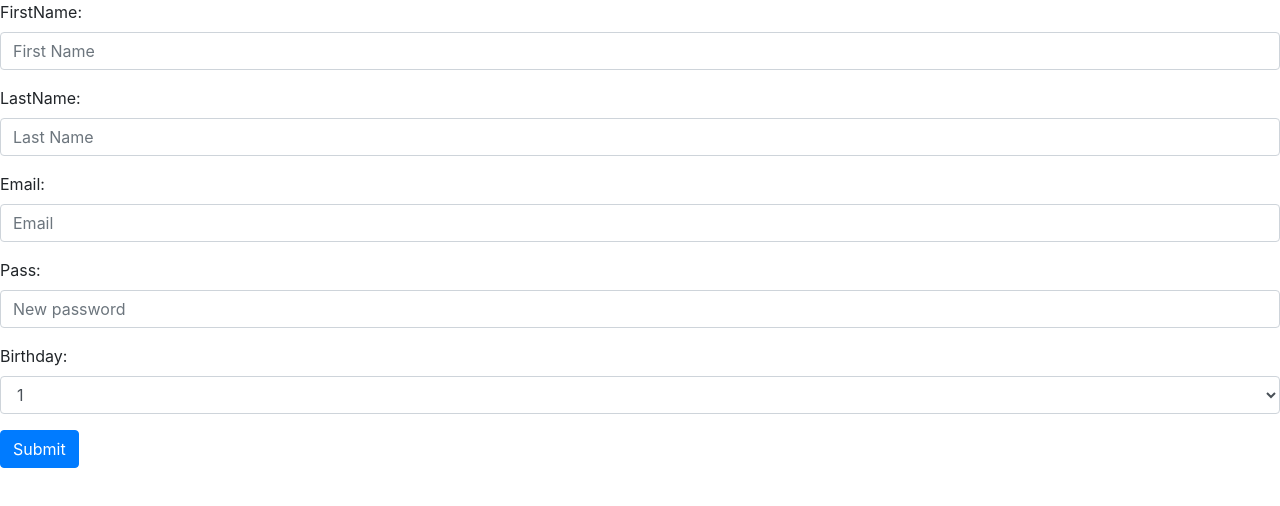
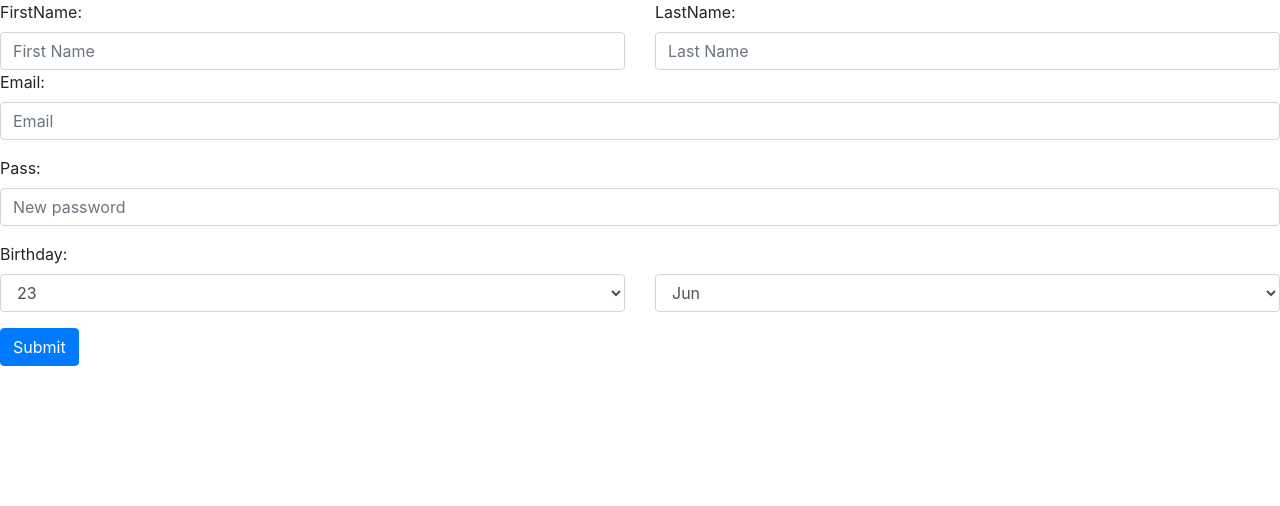
Before and after one commit to ducquang2/fb-form, a React (Vite) app: page / in a window 1280 px wide. Shown: the top 506 px of the page. Built offline with nearby package versions, Linux system fonts and the light colour scheme.

Commit message:
almost-done-signup

```diff
--- a/src/components/Signup.js
+++ b/src/components/Signup.js
@@ -1,5 +1,5 @@
 import React, { Component } from "react";
-import { Form, Button } from "react-bootstrap";
+import { Form, Button, Row, Col, FormGroup } from "react-bootstrap";
 
 export default class SignUp extends Component {
     constructor(props) {
@@ -9,7 +9,9 @@ export default class SignUp extends Component {
             fname: "",
             email: "",
             password: "",
-            birth: 1,
+            birthday: 23,
+            birthmonth: "Jun",
+            birthyear: 2000,
         };
 
         this.handleInputChange = this.handleInputChange.bind(this);
@@ -28,7 +30,7 @@ export default class SignUp extends Component {
 
 
     handleSubmit(event) {
-        alert('A name was submitted: ' + this.state.fname + " " + this.state.lname + ' Pass: ' + this.state.password + " Email: " + this.state.email);
+        alert('A name was submitted: ' + this.state.fname + " " + this.state.lname + ' Pass: ' + this.state.password + " Email: " + this.state.email + " Birthday: " + this.state.birthmonth + " " + this.state.birthday );
         event.preventDefault();
     }
 
@@ -36,24 +38,25 @@ export default class SignUp extends Component {
         return (
             <Form onSubmit={this.handleSubmit}>
                 <Form.Group >
+                    <Row>
+                        <Col>
                             <Form.Label>FirstName:</Form.Label>
                             <Form.Control
                                 name="fname"
                                 type="text"
                                 value={this.state.fname}
                                 onChange={this.handleInputChange} placeholder="First Name" />
-                </Form.Group>
-
-                <Form.Group >
+                        </Col>
+                        <Col>
                             <Form.Label>LastName:</Form.Label>
                             <Form.Control
                                 name="lname"
                                 type="text"
                                 value={this.state.lname}
                                 onChange={this.handleInputChange} placeholder="Last Name" />
-                </Form.Group>
-
-                <Form.Group >
+                        </Col>
+                    </Row>
+                    <Form.Group>
                         <Form.Label>Email:</Form.Label>
                         <Form.Control
                             name="email"
@@ -61,8 +64,7 @@ export default class SignUp extends Component {
                             value={this.state.email}
                             onChange={this.handleInputChange} placeholder="Email" />
                     </Form.Group>
-
-                <Form.Group >
+                    <Form.Group>
                         <Form.Label>Pass:</Form.Label>
                         <Form.Control
                             name="password"
@@ -70,18 +72,62 @@ export default class SignUp extends Component {
                             value={this.state.password}
                             onChange={this.handleInputChange} placeholder="New password" />
                     </Form.Group>
-
-                <Form.Group >
+                </Form.Group>
+                <Form.Group>
                     <Form.Label>Birthday:</Form.Label>
+                    <Row>
+                        <Col>
                             <Form.Control
-                        name="birth"
+                                name="birthday"
                                 as="select"
-                        value={this.state.birth}
+                                value={this.state.birthday}
                                 onChange={this.handleInputChange}>
                                 <option>1</option>
                                 <option>2</option>
                                 <option>3</option>
+                                <option>4</option>
+                                <option>5</option>
+                                <option>6</option>
+                                <option>7</option>
+                                <option>8</option>
+                                <option>9</option>
+                                <option>10</option>
+                                <option>11</option>
+                                <option>12</option>
+                                <option>13</option>
+                                <option>14</option>
+                                <option>15</option>
+                                <option>16</option>
+                                <option>17</option>
+                                <option>18</option>
+                                <option>19</option>
+                                <option>20</option>
+                                <option>21</option>
+                                <option>22</option>
+                                <option>23</option>
                             </Form.Control>
+                        </Col>
+                        <Col>
+                            <Form.Control
+                                name="birthmonth"
+                                as="select"
+                                value={this.state.birthmonth}
+                                onChange={this.handleInputChange}>
+                                <option>Jan</option>
+                                <option>Feb</option>
+                                <option>Mar</option>
+                                <option>Apr</option>
+                                <option>May</option>
+                                <option>Jun</option>
+                                <option>Jul</option>
+                                <option>Aug</option>
+                                <option>Sep</option>
+                                <option>Oct</option>
+                                <option>Nov</option>
+                                <option>Dec</option>
+                            </Form.Control>
+                        </Col>
+                    </Row>
                 </Form.Group>
                 <Button variant="primary" type="submit" value="Submit">Submit</Button>
             </Form>
```
Lines whose indentation alone changed are shown as unchanged.
